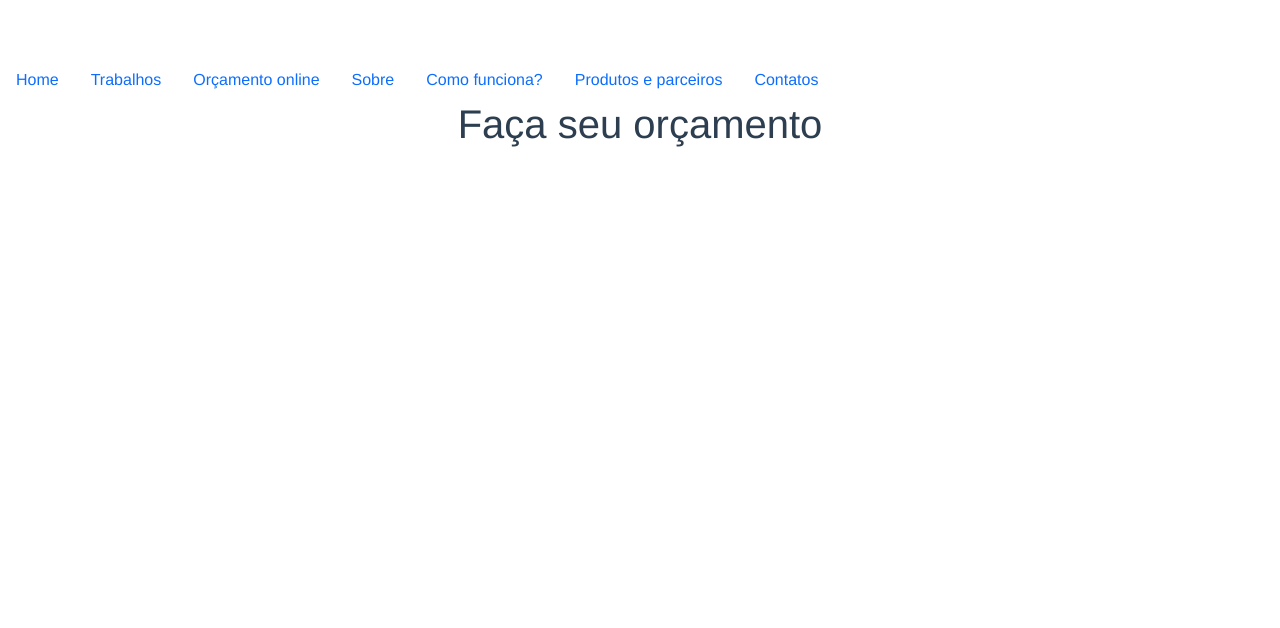
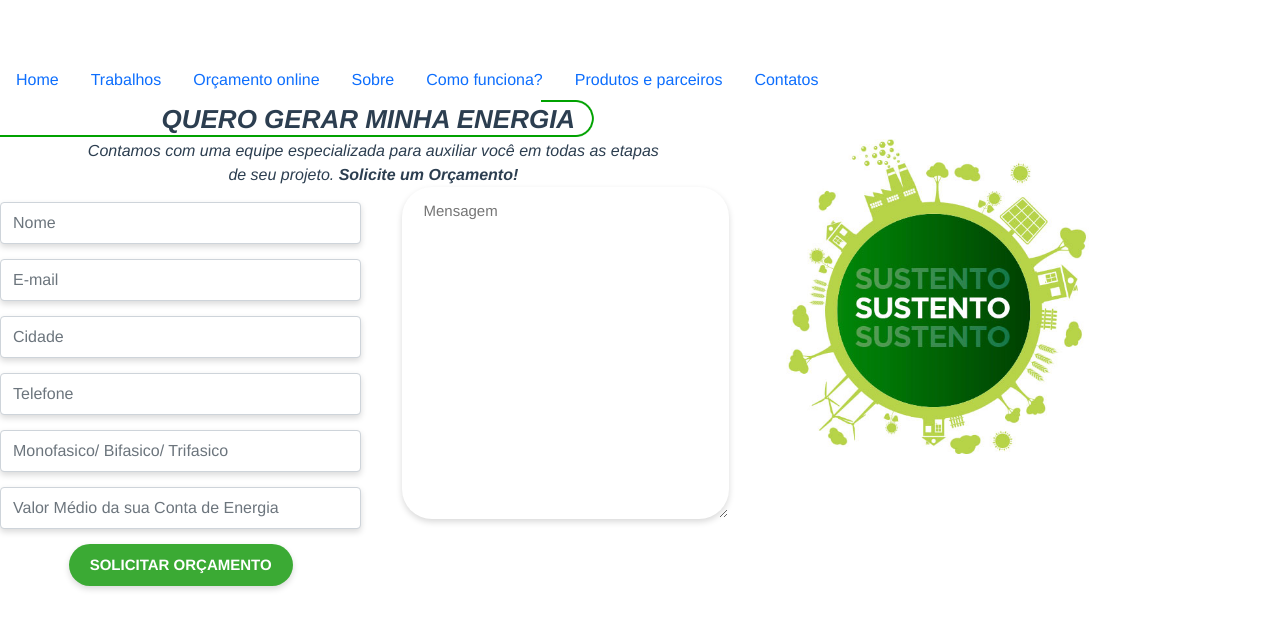
Before and after one commit to Woloszyn/_sustento_energia_solar, a Vue app: page / in a window 1280 px wide. Shown: the top 628 px of the page. Built offline with nearby package versions, Linux system fonts and the light colour scheme.

Commit message:
Realizado componente OrcamentoOnline

```diff
--- a/src/components/OrcamentoOnline.vue
+++ b/src/components/OrcamentoOnline.vue
@@ -1,8 +1,42 @@
 <template>
     <div id="orcamento_online">
-        <h1>
-            Faça seu orçamento
-        </h1>
+        <div class="col-12">
+            <div class="row titulo_orcamento">
+                <div class="col-7">
+                    <div class="module-tittle">QUERO GERAR MINHA ENERGIA</div>
+                </div>
+            </div>
+            <div class="row orcamento">
+                <div class="col-12">
+                    <div class="col-7 module-text">
+                        <div class="row">
+                            <div class="col-12">
+                                Contamos com uma equipe especializada para auxiliar você em todas as etapas
+                                <br>
+                                de seu projeto.
+                                <b>Solicite um Orçamento!</b>
+                            </div>
+                        </div>
+                        <form action="#">
+                            <div class="row">
+                                <div class="col-6">
+                                    <input type="text" name="campo-1" class="form-control form-main-control--bd-color" placeholder="Nome">
+                                    <input type="text" name="campo-2" class="form-control form-main-control--bd-color" placeholder="E-mail">
+                                    <input type="text" name="campo-3" class="form-control form-main-control--bd-color" placeholder="Cidade">
+                                    <input type="text" name="campo-4" class="form-control form-main-control--bd-color" placeholder="Telefone">
+                                    <input type="text" name="campo-5" class="form-control form-main-control--bd-color" placeholder="Monofasico/ Bifasico/ Trifasico">
+                                    <input type="text" name="campo-6" class="form-control form-main-control--bd-color" placeholder="Valor Médio da sua Conta de Energia">
+                                    <button class="button_orcamento">SOLICITAR  ORÇAMENTO</button>
+                                </div>
+                                <div class="col-6">
+                                    <textarea name="mensagem" id="mensagem" cols="30" rows="10" placeholder="Mensagem"></textarea>
+                                </div>
+                            </div>
+                        </form>
+                    </div>
+                </div>
+            </div>
+        </div>
     </div>
 </template>
 
@@ -15,4 +49,58 @@ export default {
 
 <style>
 
+    .orcamento{
+        background-image: url('../assets/orcamento/bg-orcamento.jpg') ;
+        background-size: 100%;
+        min-height: 400px;
+        background-repeat: no-repeat;
+    }
+    .titulo_orcamento {
+        background-image: url('../assets/orcamento/title-orcamento-online.png');
+        background-size: 100%;
+        background-repeat: no-repeat;
+    }
+    .module-tittle {
+        font-size: 26px;
+        font-weight: 700;
+        font-style: italic;
+    }
+    .module-text {
+        font-size: 16px;
+        font-style: italic;
+    }
+    .form-control {
+        font-size: 15px;
+        line-height: 16px;
+        height: 42px;
+        padding: 15px 20px;
+        border: 1px solid transparent;
+        border-radius: 50px;
+        box-shadow: 0 3px 6px rgb(0 0 0 / 15%);
+        margin-top: 15px;
+    }
+    .button_orcamento {
+        background-color: #3baa34;
+        border-radius: 50px;
+        border: 1px solid transparent;
+        box-shadow: 0 3px 6px rgb(0 0 0 / 15%);
+        padding: 10px 20px;
+        font-size: 15px;
+        line-height: 16px;
+        height: 42px;
+        color: #fff;
+        text-transform: uppercase;
+        font-weight: bold;
+        margin-top: 15px;
+    }
+    #mensagem {
+        height: 332px;
+        font-size: 15px;
+        line-height: 16px;
+        padding: 15px 20px;
+        border: 1px solid transparent;
+        box-shadow: 0 3px 6px rgb(0 0 0 / 15%);
+        border-radius: 30px;
+    }
+
 </style>
```
Also changed, not shown: src/assets/orcamento/bg-orcamento.jpg (added), src/assets/orcamento/title-orcamento-online.png (added).
